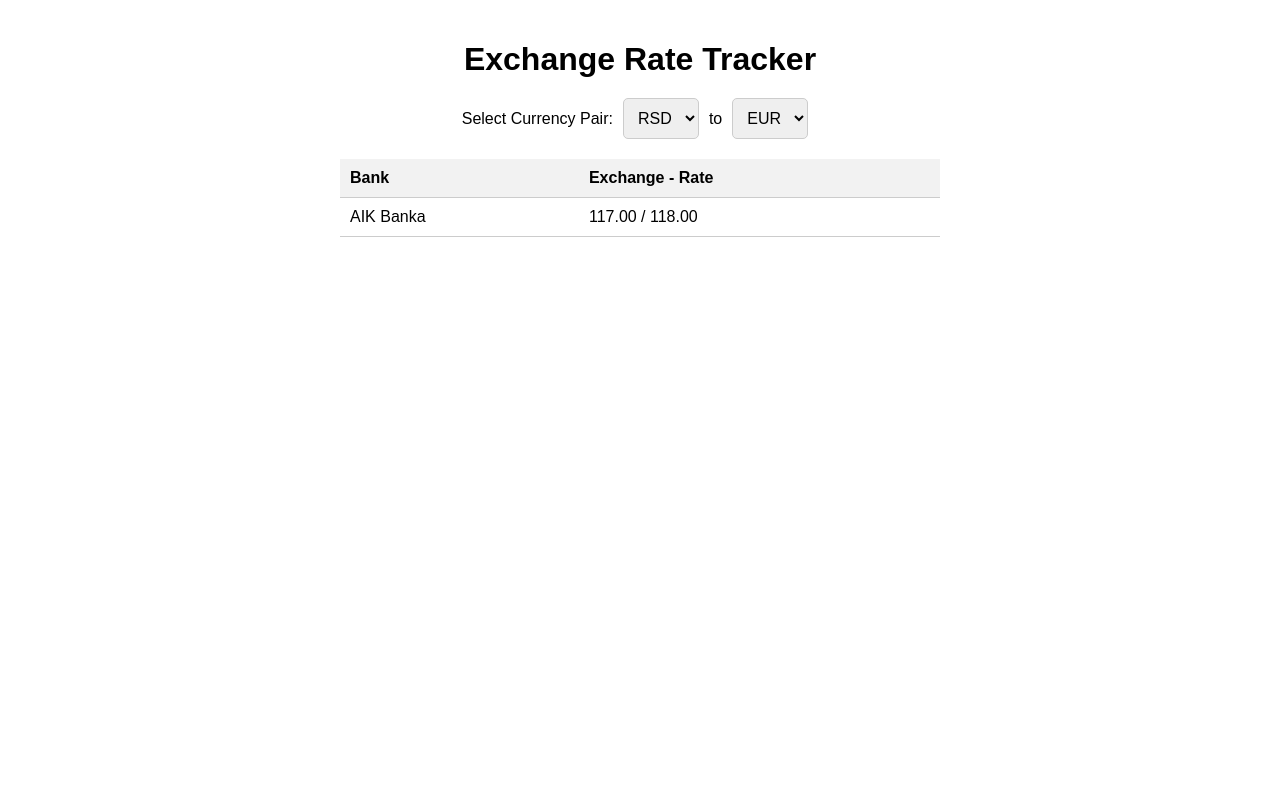
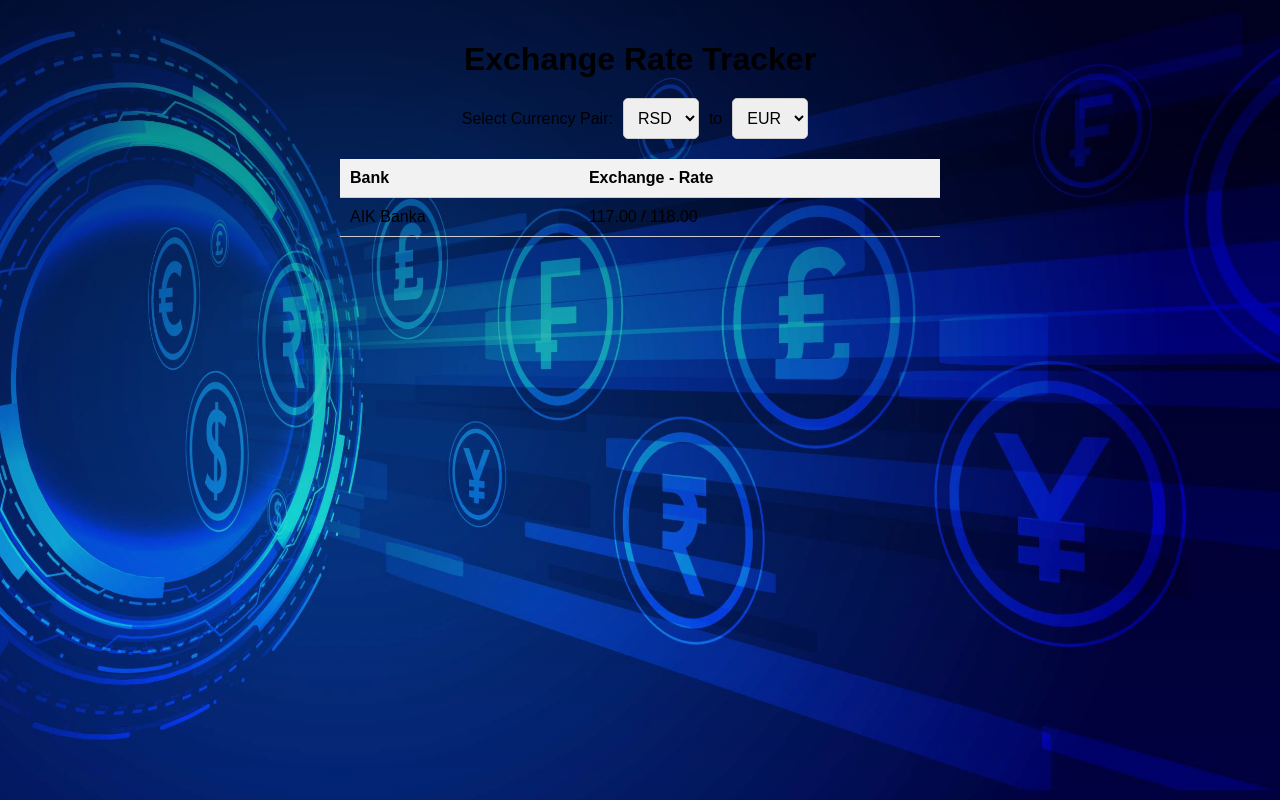
Before and after one commit to deboker/kursna-lista, a React (Vite) app: page / in a window 1280 px wide. Built offline with nearby package versions, Linux system fonts and the light colour scheme; no server answers.

Commit message:
Fix: Make background image visible with fixed positioning

```diff
--- a/src/App.jsx
+++ b/src/App.jsx
@@ -64,21 +64,15 @@ function App() {
   return (
     <div className="app">
       <div className="background-overlay">
-        <div className="background-gradient"></div>
         <div
           className="bg-image"
           style={{
             backgroundImage: `url(${backgroundImage})`,
             backgroundSize: "cover",
             backgroundPosition: "center",
-            position: "absolute",
-            top: 0,
-            left: 0,
-            width: "100%",
-            height: "100%",
-            zIndex: -1,
           }}
         ></div>
+        <div className="background-gradient"></div>
       </div>
       <h1>Exchange Rate Tracker</h1>
       <CurrencySelector
--- a/src/index.css
+++ b/src/index.css
@@ -1,14 +1,29 @@
 /* App.css */
 /* Add this to your existing or a new CSS file */
 .background-overlay {
-  position: relative;
+  position: fixed;
+  top: 0;
+  left: 0;
+  width: 100%;
+  height: 100vh;
+  z-index: -2;
+  overflow: hidden;
+}
+
+.bg-image {
+  position: absolute;
+  top: 0;
+  left: 0;
+  width: 100%;
+  height: 100%;
+  z-index: -1;
 }
 
 .background-gradient {
   position: absolute;
   top: 0;
   left: 0;
-  max-width: 100%;
+  width: 100%;
   height: 100%;
   background: linear-gradient(
     to bottom,
@@ -16,18 +31,22 @@
     rgba(0, 0, 0, 0) 100%
   );
   pointer-events: none;
+  z-index: 1;
 }
 
 body {
   font-family: Arial, sans-serif;
   margin: 0;
   padding: 0;
+  min-height: 100vh;
 }
 
 .app {
   max-width: 600px; /* Adjust the maximum width as needed */
   margin: 0 auto;
   padding: 20px;
+  position: relative;
+  z-index: 1;
 }
 
 h1 {
```
